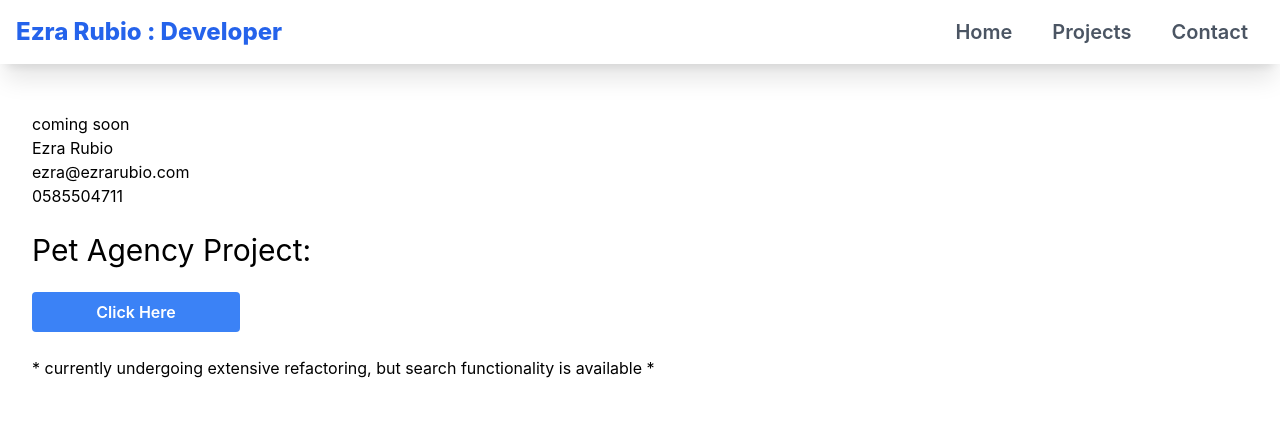
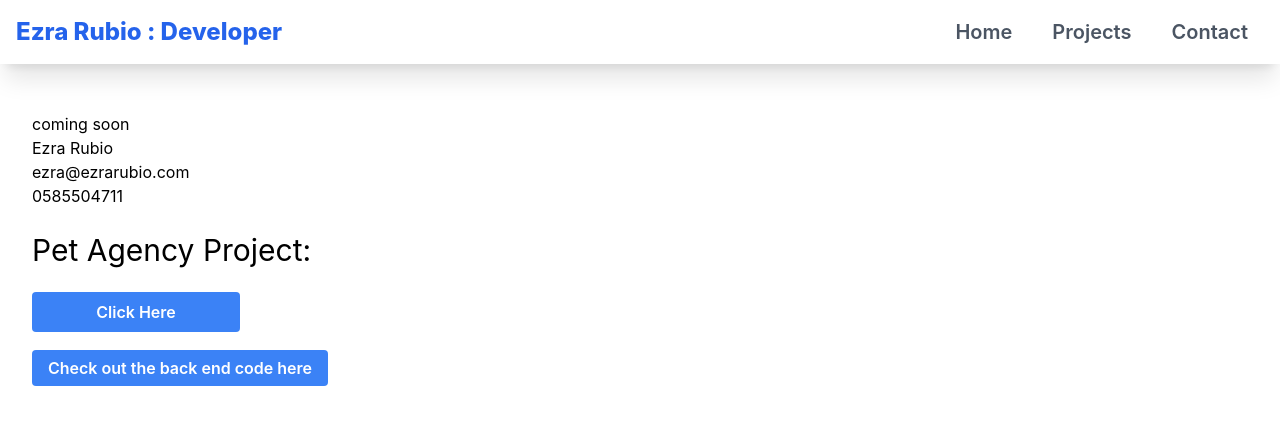
Before and after one commit to ezraRubio/portfolio-site, a Next.js app: page /projects in a window 1280 px wide. Shown: the top 424 px of the page. Built offline with nearby package versions, Linux system fonts and the light colour scheme.

Commit message:
qf: added link to project backend

```diff
--- a/src/app/projects/page.tsx
+++ b/src/app/projects/page.tsx
@@ -15,8 +15,13 @@ function Projects() {
           Click Here
         </a>
         <p>
-          * currently undergoing extensive refactoring, but search functionality
-          is available *
+          <a
+            href="https://github.com/ezraRubio/pet-agency-BE"
+            className="bg-blue-500 hover:bg-blue-700 w-2/5 md:w-1/6 text-white text-center font-semibold py-2 px-4 rounded"
+            target="_blank"
+          >
+            Check out the back end code here
+          </a>
         </p>
       </div>
     </div>
```
